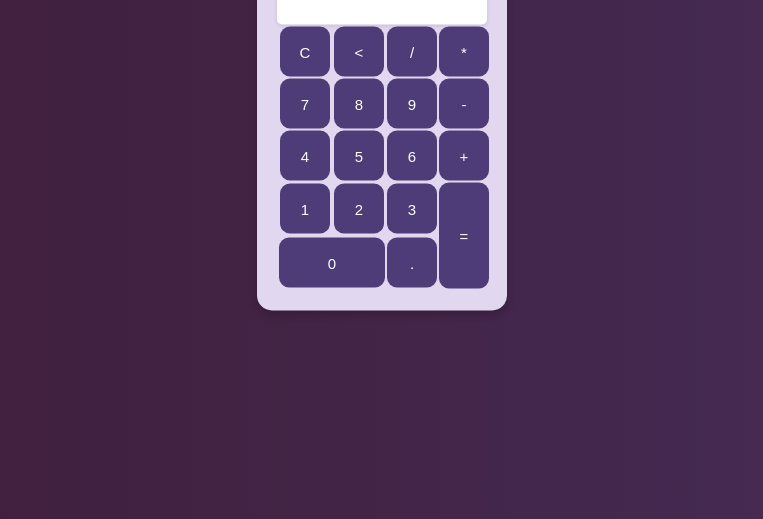
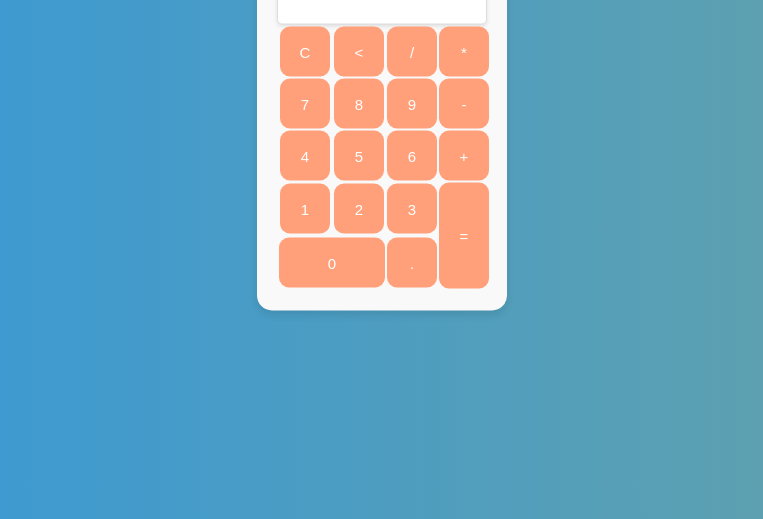
Before and after one commit to WolfstarMoony/JavaCalc, a plain HTML site: page index.html in a window 1280 px wide. Shown: the part 281-800 px from the top of the page, without its empty margins (258-1021 px from the left). Drawn offline with Linux system fonts and the light colour scheme.

Commit message:
"Refactored HTML structure and updated CSS styles for calculator layout and design."

```diff
--- a/style.css
+++ b/style.css
@@ -5,7 +5,7 @@
 }
 
 .fundo {
-    background-image: linear-gradient(90deg, #3F1D38, #4D3C77, #704F82);
+  background-image: linear-gradient(90deg, #3498db, #ffc107);
   background-size: 400% 400%;
   height: 100vh;
   display: flex;
@@ -15,15 +15,15 @@
 
 .calculadora {
   position: absolute;
-    background-color: #E1D8F0;
-    color: #3F1D38;
+  background-color: #f9f9f9;
+  color: #2c3e50;
   font-family: 'Lora', serif;
   top: 50%;
   left: 50%;
   transform: translate(-50%, -50%);
   border-radius: 15px;
   padding: 20px;
-    box-shadow: 0 4px 8px rgba(0, 0, 0, 0.2);
+  box-shadow: 0 4px 8px rgba(0, 0, 0, 0.1);
   width: 250px;
   text-align: center;
 }
@@ -31,7 +31,7 @@
 .botão {
   width: 50px;
   height: 50px;
-    background-color: #4D3C77;
+  background-color: #ffa07a;
   font-size: 15px;
   color: #fff;
   cursor: pointer;
@@ -41,19 +41,17 @@
 }
 
 .botão:hover {
-    background-color: #3F1D38;
+  background-color:#ffc107;
 }
 
-#resultado{
+#resultado {
   background-color: #fff;
-    color: #3F1D38;
+  color: #2c3e50;
   font-size: 18px;
   font-weight: bold;
   text-align: right;
   padding: 10px;
-    text-align: left;
-    padding: 10px;
-    box-sizing: 1px solid #ddd;
+  border: 1px solid #ddd;
   border-radius: 5px;
   box-shadow: 0 2px 4px rgba(0, 0, 0, 0.1);
   width: 100%;
```
Lines whose indentation alone changed are shown as unchanged.
